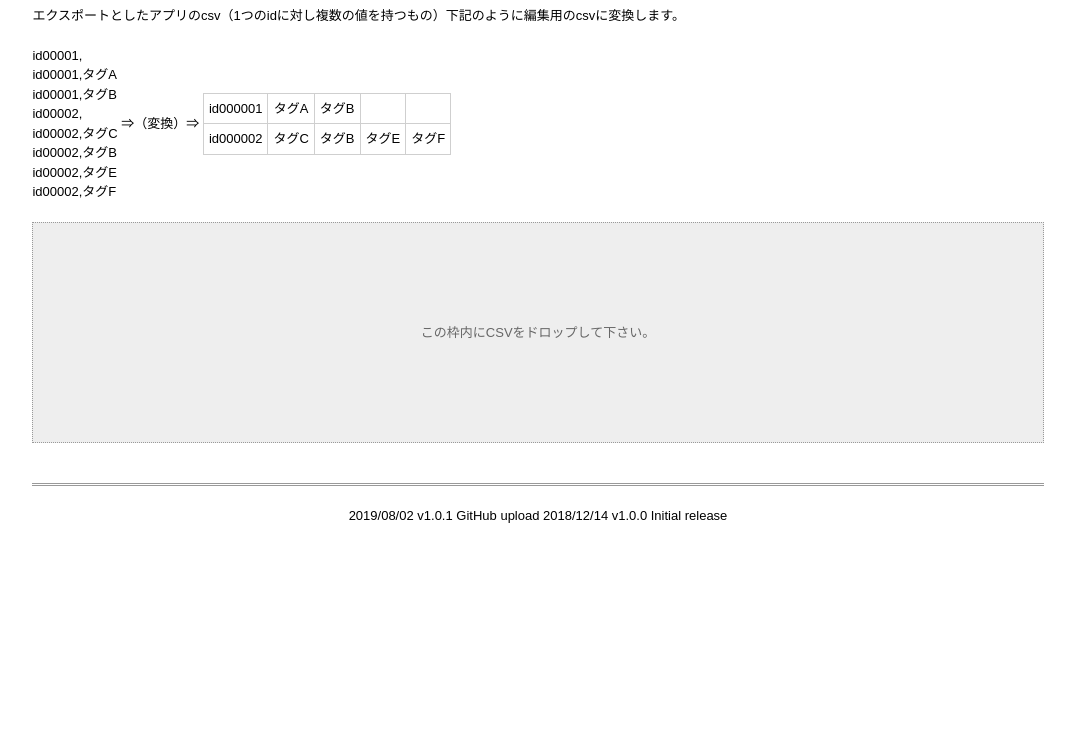
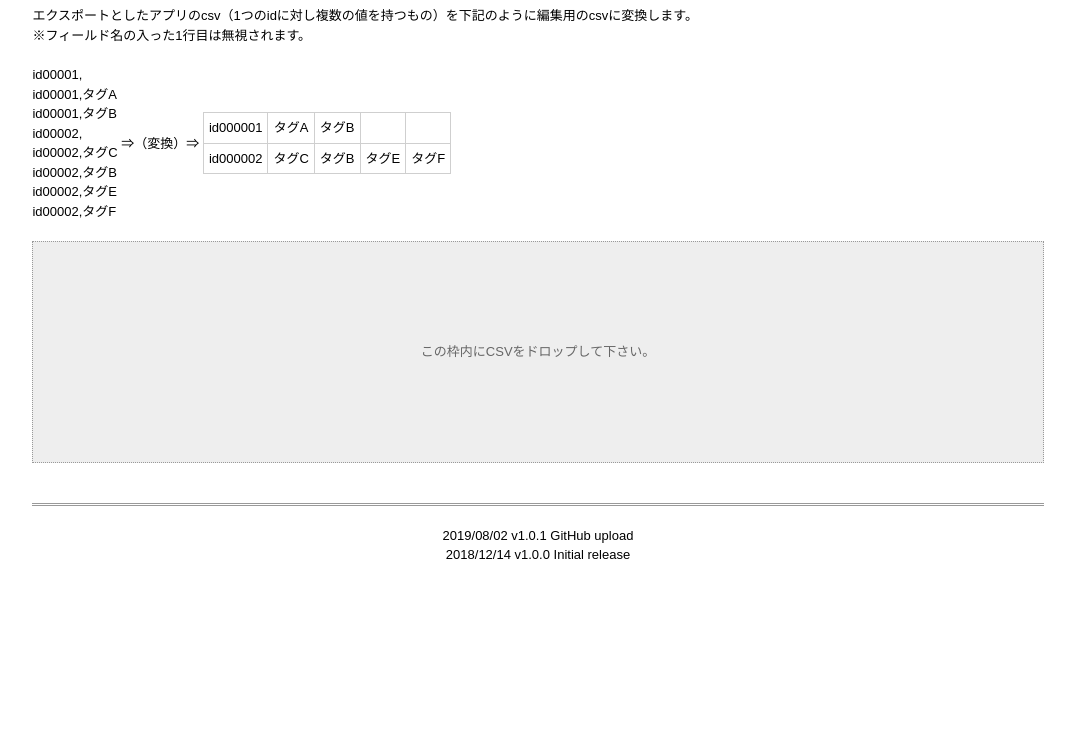
Before and after one commit to m-y-co/gatest, a plain HTML site: page csv_maker/index.html in a window 1280 px wide. Shown: the part 70-800 px from the top of the page, without its empty margins (102-1177 px from the left). Drawn offline with Linux system fonts and the light colour scheme.

Commit message:
index.html fix

```diff
--- a/csv_maker/index.html
+++ b/csv_maker/index.html
@@ -22,7 +22,8 @@
 <!--//error--></div>
 
 <p class="info">
-エクスポートとしたアプリのcsv（1つのidに対し複数の値を持つもの）下記のように編集用のcsvに変換します。
+エクスポートとしたアプリのcsv（1つのidに対し複数の値を持つもの）を下記のように編集用のcsvに変換します。<br />
+※フィールド名の入った1行目は無視されます。
 <div class="sample_bk">
 <div class="sample3">
 id00001,<br />
@@ -67,7 +68,7 @@ id00002,タグF<br />
 </section>
 
 <footer>
-2019/08/02 v1.0.1 GitHub upload
+2019/08/02 v1.0.1 GitHub upload<br />
 2018/12/14 v1.0.0 Initial release
 </footer>
 
```
